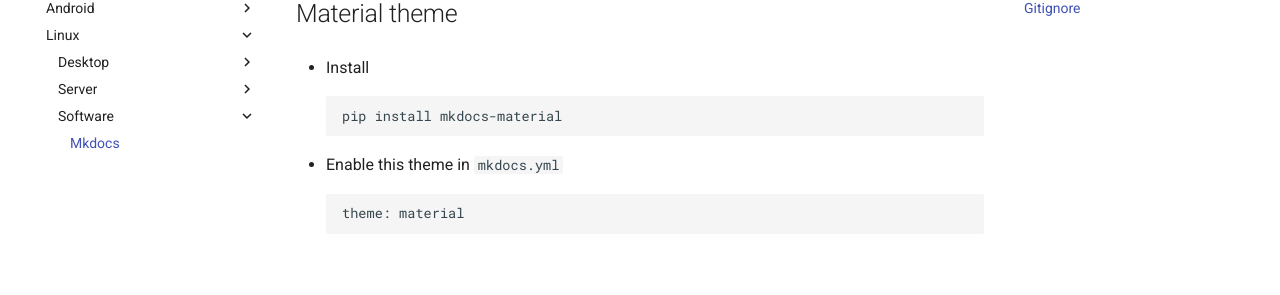
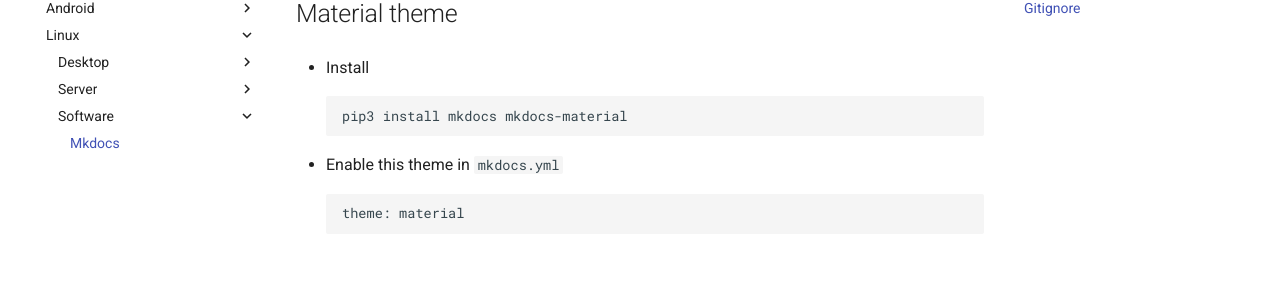
Before and after one commit to vician/wiki, an MkDocs documentation site: the page built from docs/Linux/Software/mkdocs.md, in a window 1280 px wide and 1316 px high. Shown: the part 184-479 px from the top of the window. Built offline with MkDocs 1.6.1 and Material for MkDocs 9.7.7, drawn with Linux system fonts in a browser that asks for light colours; comment, search, counter and statistics services are not loaded.

Commit message:
fixed mkdocs installation

```diff
--- a/docs/Linux/Software/mkdocs.md
+++ b/docs/Linux/Software/mkdocs.md
@@ -2,7 +2,7 @@
 
 - Install
 
-		pip install mkdocs-material
+		pip3 install mkdocs mkdocs-material
 
 - Enable this theme in `mkdocs.yml`
 
```
